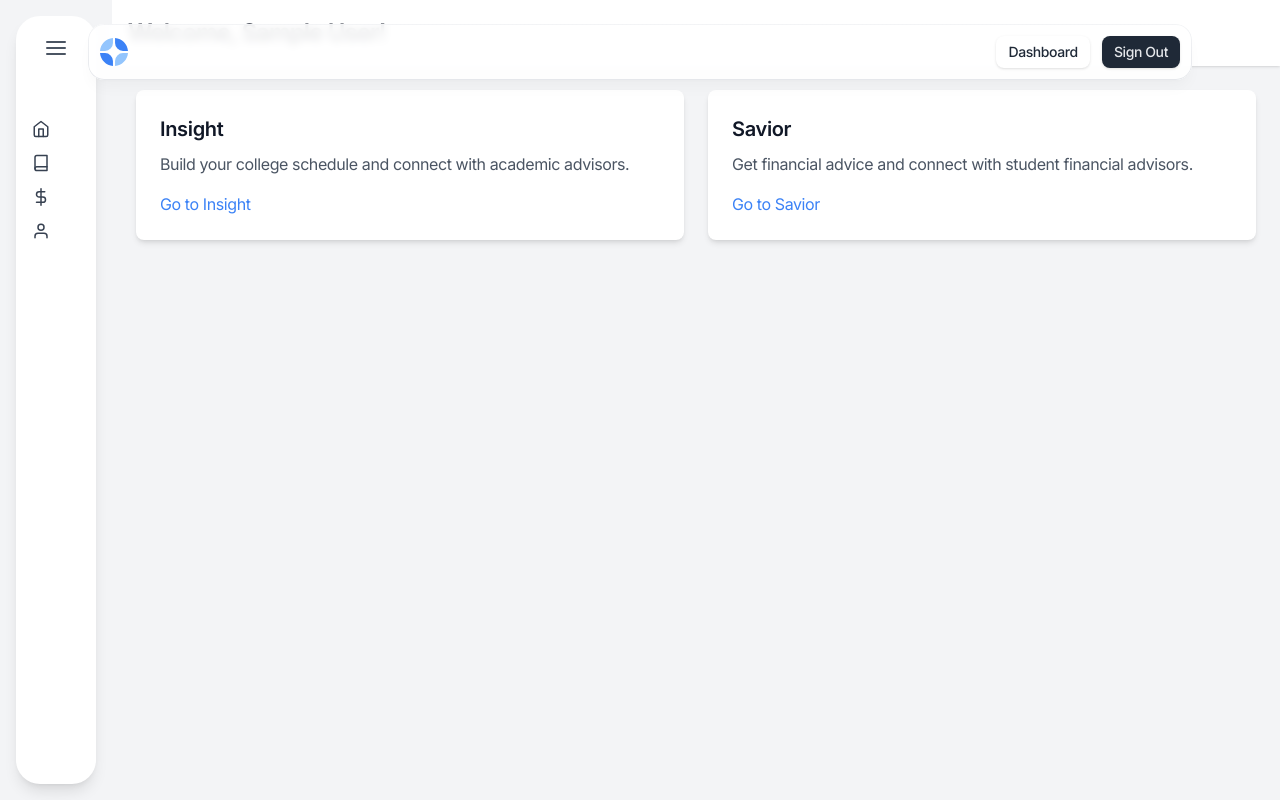
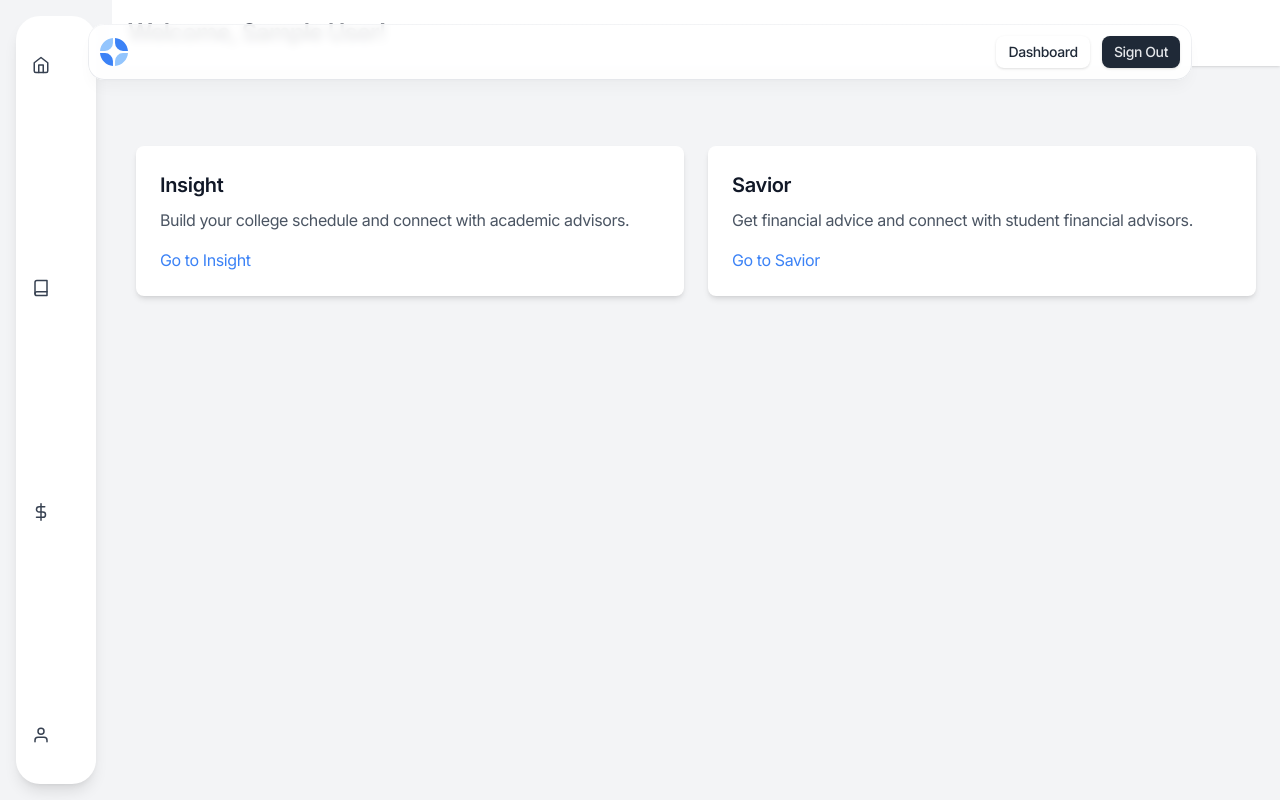
Before and after one commit to AnthonyCampos1234/Avisari, a Next.js app: page /dashboard in a window 1280 px wide. Shown: the top 800 px of the page. Built offline with nearby package versions, Linux system fonts and the light colour scheme; no server answers; sample sign-in values are in the browser's storage.

Commit message:
Building more additions to dashboard

```diff
--- a/app/(default)/dashboard/page.tsx
+++ b/app/(default)/dashboard/page.tsx
@@ -3,7 +3,7 @@
 import { useState } from "react";
 import { useAuth } from "@/hooks/useAuth";
 import Link from "next/link";
-import { FiHome, FiBook, FiDollarSign, FiUser, FiMenu } from "react-icons/fi";
+import { FiHome, FiBook, FiDollarSign, FiUser } from "react-icons/fi";
 
 export default function Dashboard() {
     const { session, status } = useAuth(true);
@@ -18,19 +18,14 @@ export default function Dashboard() {
             {/* Sidebar */}
             <div className="p-4">
                 <div
-                    className={`bg-white rounded-3xl shadow-lg transition-all duration-300 ease-in-out h-[calc(100vh-2rem)] ${sidebarExpanded ? 'w-60' : 'w-20'}`}
+                    className={`bg-white rounded-3xl shadow-lg transition-all duration-300 ease-in-out h-[calc(100vh-2rem)] flex flex-col justify-between py-8 ${sidebarExpanded ? 'w-60' : 'w-20'}`}
                     onMouseEnter={() => setSidebarExpanded(true)}
                     onMouseLeave={() => setSidebarExpanded(false)}
                 >
-                    <div className="flex h-16 items-center justify-center">
-                        <FiMenu className="text-2xl text-gray-600" />
-                    </div>
-                    <nav className="mt-8">
-                        <SidebarLink icon={<FiHome />} title="Home" href="/dashboard" expanded={sidebarExpanded} />
-                        <SidebarLink icon={<FiBook />} title="Insight" href="/dashboard/insight" expanded={sidebarExpanded} />
-                        <SidebarLink icon={<FiDollarSign />} title="Savior" href="/dashboard/savior" expanded={sidebarExpanded} />
-                        <SidebarLink icon={<FiUser />} title="Profile" href="/dashboard/profile" expanded={sidebarExpanded} />
-                    </nav>
+                    <SidebarLink icon={<FiHome />} title="Home" href="/dashboard" expanded={sidebarExpanded} />
+                    <SidebarLink icon={<FiBook />} title="Insight" href="/dashboard/insight" expanded={sidebarExpanded} />
+                    <SidebarLink icon={<FiDollarSign />} title="Savior" href="/dashboard/savior" expanded={sidebarExpanded} />
+                    <SidebarLink icon={<FiUser />} title="Profile" href="/dashboard/profile" expanded={sidebarExpanded} />
                 </div>
             </div>
 
@@ -39,7 +34,7 @@ export default function Dashboard() {
                 <header className="bg-white p-4 shadow z-10">
                     <h1 className="text-2xl font-semibold">Welcome, {session?.user?.name}!</h1>
                 </header>
-                <main className="flex-1 overflow-x-hidden overflow-y-auto bg-gray-100 p-6">
+                <main className="flex-1 overflow-x-hidden overflow-y-auto bg-gray-100 p-6 pt-20">
                     <div className="grid gap-6 md:grid-cols-2">
                         {/* Insight Section */}
                         <DashboardCard
```
